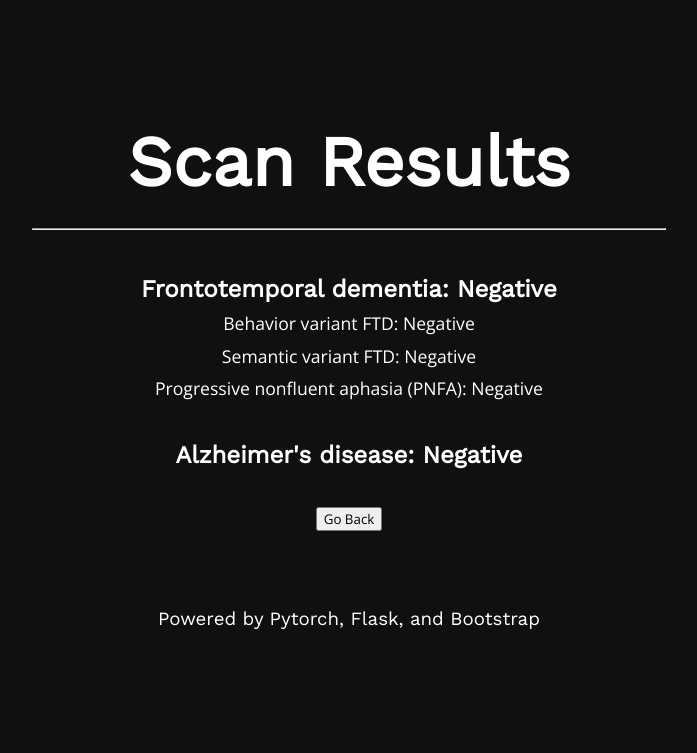
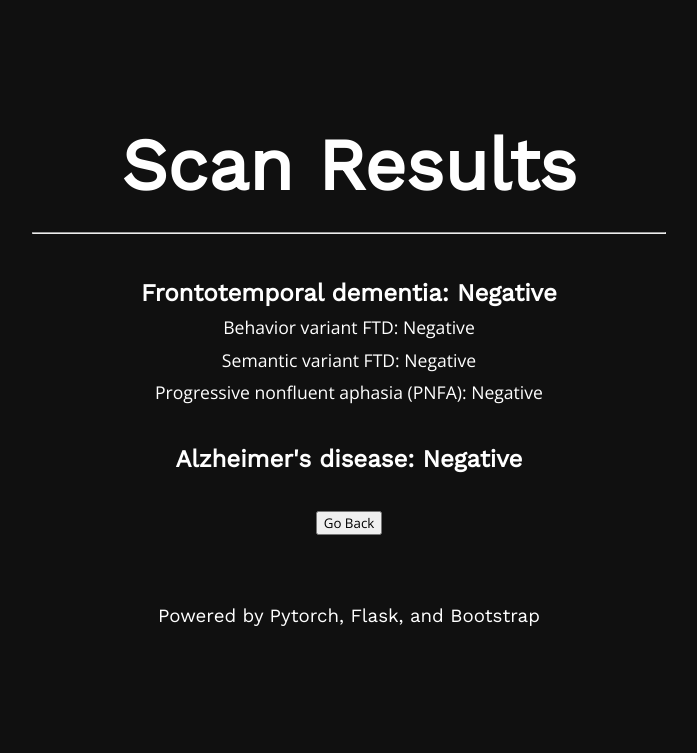
Before and after one commit to namanmodani/denotia, a Flask app: page /result/ in a window 1280 px wide. Shown: the part 55-808 px from the top of the page, without its empty margins (291-988 px from the left). Run offline with Flask 2, Linux system fonts and the light colour scheme.

Commit message:
Update result.html

```diff
--- a/templates/result.html
+++ b/templates/result.html
@@ -23,12 +23,11 @@ h2 {
   text-align: center;
   vertical-align: middle;
   font-weight: bold;
-
 }
 
 body, html {height: 100%; background-color: #101010; overflow-y: hidden;}
 
-p {font-family: "Work Sans"; padding-top: 4%; font-size: 70px; margin-bottom: 2%;}
+p {font-family: "Work Sans"; padding-top: 4%; font-size: 4.5rem; margin-bottom: 2%;}
 
 input {
     size: 100px;
@@ -45,7 +44,7 @@ input {
 }
 
 .footer {
-    padding-top: 4.55%;
+    padding-top: 4%;
     font-weight: normal;
 }
 
```
